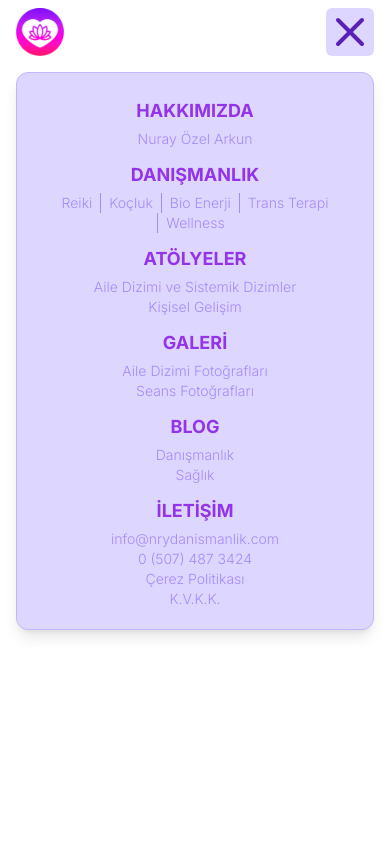
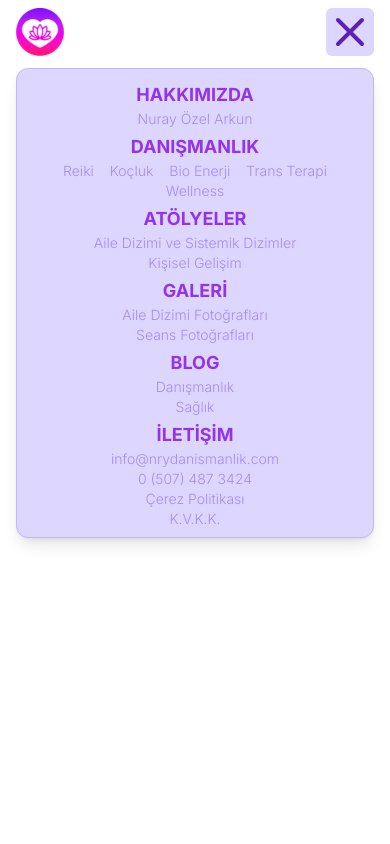
Before and after one commit to rcteenx/nrydanismanlik, a Next.js app: page / in a window 390 px wide. Both pictures are taken after a click on the element 342 px from the left and 40 px from the top of the page. Shown: the top 844 px of the page. Built offline with nearby package versions, Linux system fonts and the light colour scheme.

Commit message:
fix mobile menu 2

```diff
--- a/components/ui/header/ServiceNav.jsx
+++ b/components/ui/header/ServiceNav.jsx
@@ -58,19 +58,19 @@ export default function MobileMenu() {
               </svg>
             </div>
 
-            <ul className="flex flex-col items-left mx-4 my-2 p-4 md:p-8 border rounded-xl bg-violet-200 border-violet-300 shadow-lg text-purple-600">
+            <ul className="flex flex-col items-left mx-4 mt-1 p-2 md:p-4 border rounded-xl bg-violet-200 border-violet-300 shadow-lg text-purple-600">
               {menu.map((pg) => (
-                <li key={pg.id} className={` my-1 text-center`}>
-                  <h4 className="inline-block  font-bold">
+                <li key={pg.id} className={` my-0 text-center`}>
+                  <h4 className="mb-0 inline-block  font-bold">
                     <Link href={`/${pg.link}`} onClick={handleClick}>
                       {pg.title.toUpperCase()}
                     </Link>
                   </h4>
 
                   <ul
-                    className={`flex ${
+                    className={`flex my-0 ${
                       arrMenu.includes(pg.id)
-                        ? "divide-x divide-violet-400  flex-wrap justify-center"
+                        ? "flex-wrap justify-center"
                         : "flex-col"
                     } `}
                   >
```
